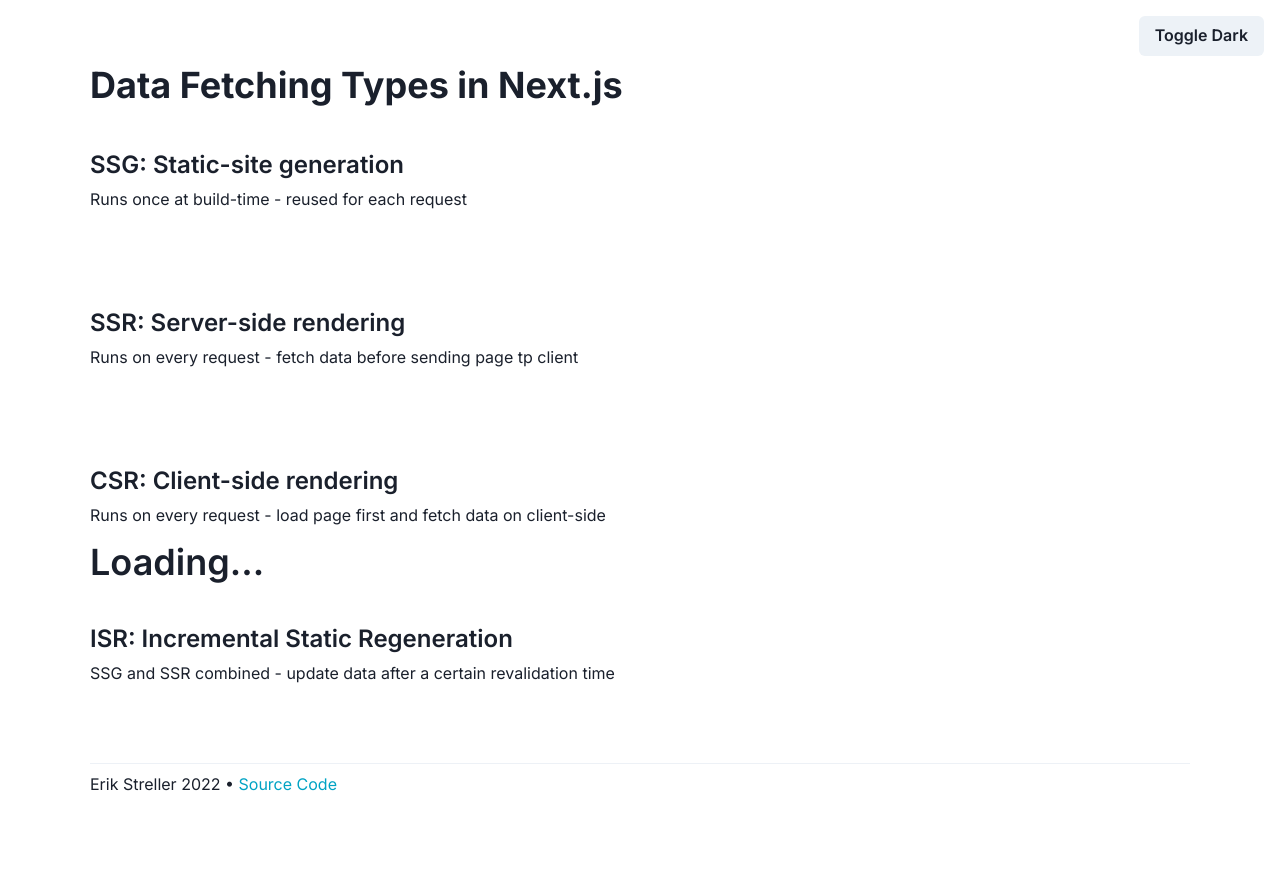
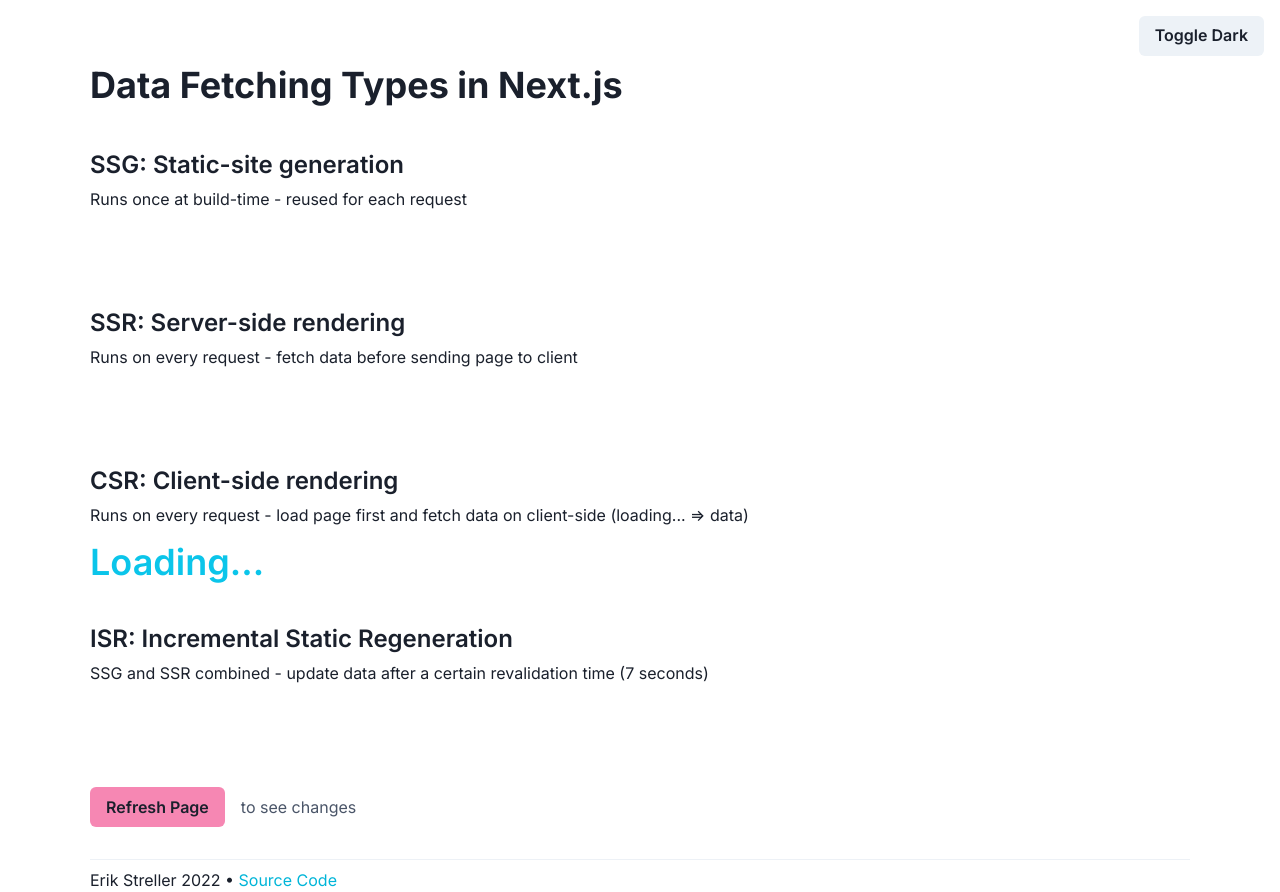
Before and after one commit to erikstreller/nextjs-data-fetching, a Next.js app: page /client in a window 1280 px wide. Before the commit the page ends 800 px from the top, so only its background shows below. Built offline with nearby package versions, Linux system fonts and the light colour scheme; no server answers.

Commit message:
feat: add refresh button, styling and format time

```diff
--- a/components/Footer.tsx
+++ b/components/Footer.tsx
@@ -1,16 +1,18 @@
-import { Box, Divider, Link, Text } from '@chakra-ui/react'
+import { Box, Divider, Link, Text, useColorMode } from '@chakra-ui/react'
 
 export default function Footer() {
+  const { colorMode } = useColorMode()
+
   return (
     <>
-      <Divider />
+      <Divider paddingTop={4} />
       <Box h={8} alignItems='flex-start'>
         <Text>
           Erik Streller {new Date().getFullYear()} •{' '}
           <Link
             href='https://github.com/erikstreller/nextjs-data-fetching'
             isExternal
-            color='cyan.600'
+            color={colorMode === 'light' ? 'cyan.500' : 'cyan.600'}
           >
             Source Code
           </Link>
--- a/components/Shell.tsx
+++ b/components/Shell.tsx
@@ -2,10 +2,13 @@
   Button,
   Flex,
   Heading,
+  HStack,
   Spacer,
+  Text,
   useColorMode,
   VStack
 } from '@chakra-ui/react'
+import { useRouter } from 'next/router'
 import Footer from './Footer'
 import Section from './Section'
 import Seo from './Seo'
@@ -19,6 +22,7 @@
 
 export default function Shell({ title, section, dateTime }: ShellProps) {
   const { colorMode, toggleColorMode } = useColorMode()
+  const router = useRouter()
 
   return (
     <>
@@ -40,6 +44,7 @@
       >
         <VStack alignItems='flex-start' h='full' w='full'>
           <Heading marginBottom={8}>Data Fetching Types in Next.js</Heading>
+          <VStack spacing={10} alignItems='flex-start'>
             <VStack spacing={8} alignItems='flex-start'>
               <VStack spacing={2} alignItems='flex-start'>
                 <Section
@@ -70,6 +75,18 @@
                 <Time dateTime={dateTime} opacity={section === 'ISR' ? 1 : 0} />
               </VStack>
             </VStack>
+            <HStack>
+              <Button
+                bgColor={colorMode === 'light' ? 'pink.300' : 'pink.600'}
+                onClick={() => router.reload()}
+              >
+                Refresh Page
+              </Button>
+              <Text paddingLeft={2} color='gray.600'>
+                to see changes
+              </Text>
+            </HStack>
+          </VStack>
           <Spacer />
           <Footer />
         </VStack>
@@ -86,16 +103,16 @@
   ssr: {
     heading: 'SSR: Server-side rendering',
     description:
-      'Runs on every request - fetch data before sending page tp client'
+      'Runs on every request - fetch data before sending page to client'
   },
   csr: {
     heading: 'CSR: Client-side rendering',
     description:
-      'Runs on every request - load page first and fetch data on client-side'
+      'Runs on every request - load page first and fetch data on client-side (loading... => data)'
   },
   isr: {
     heading: 'ISR: Incremental Static Regeneration',
     description:
-      'SSG and SSR combined - update data after a certain revalidation time'
+      'SSG and SSR combined - update data after a certain revalidation time (7 seconds)'
   }
 }
--- a/components/Time.tsx
+++ b/components/Time.tsx
@@ -1,4 +1,5 @@
-import { HStack, Text } from '@chakra-ui/react'
+import { HStack, Text, useColorMode } from '@chakra-ui/react'
+import { format, parseISO } from 'date-fns'
 
 type TimeProps = {
   dateTime?: string
@@ -6,10 +7,17 @@
 }
 
 export default function Time({ dateTime, opacity = 1 }: TimeProps) {
+  const { colorMode } = useColorMode()
+
   return (
     <HStack>
-      <Text fontSize='4xl' fontWeight='medium' opacity={opacity}>
-        {dateTime ? dateTime : 'Loading...'}
+      <Text
+        fontSize='4xl'
+        fontWeight='medium'
+        color={colorMode === 'light' ? 'cyan.400' : 'cyan.600'}
+        opacity={opacity}
+      >
+        {dateTime ? format(parseISO(dateTime), 'kk:mm:ss') : 'Loading...'}
       </Text>
     </HStack>
   )
--- a/package.json
+++ b/package.json
@@ -10,6 +10,7 @@
     "@chakra-ui/react": "^1.8.7",
     "@emotion/react": "^11.8.2",
     "@emotion/styled": "^11.8.1",
+    "date-fns": "^2.28.0",
     "framer-motion": "^6.2.8",
     "next": "12.1.0",
     "react": "17.0.2",
```
Also changed, not shown: 1 other file (tests, documents, lock files or other folders). Lines whose indentation alone changed are shown as unchanged.
